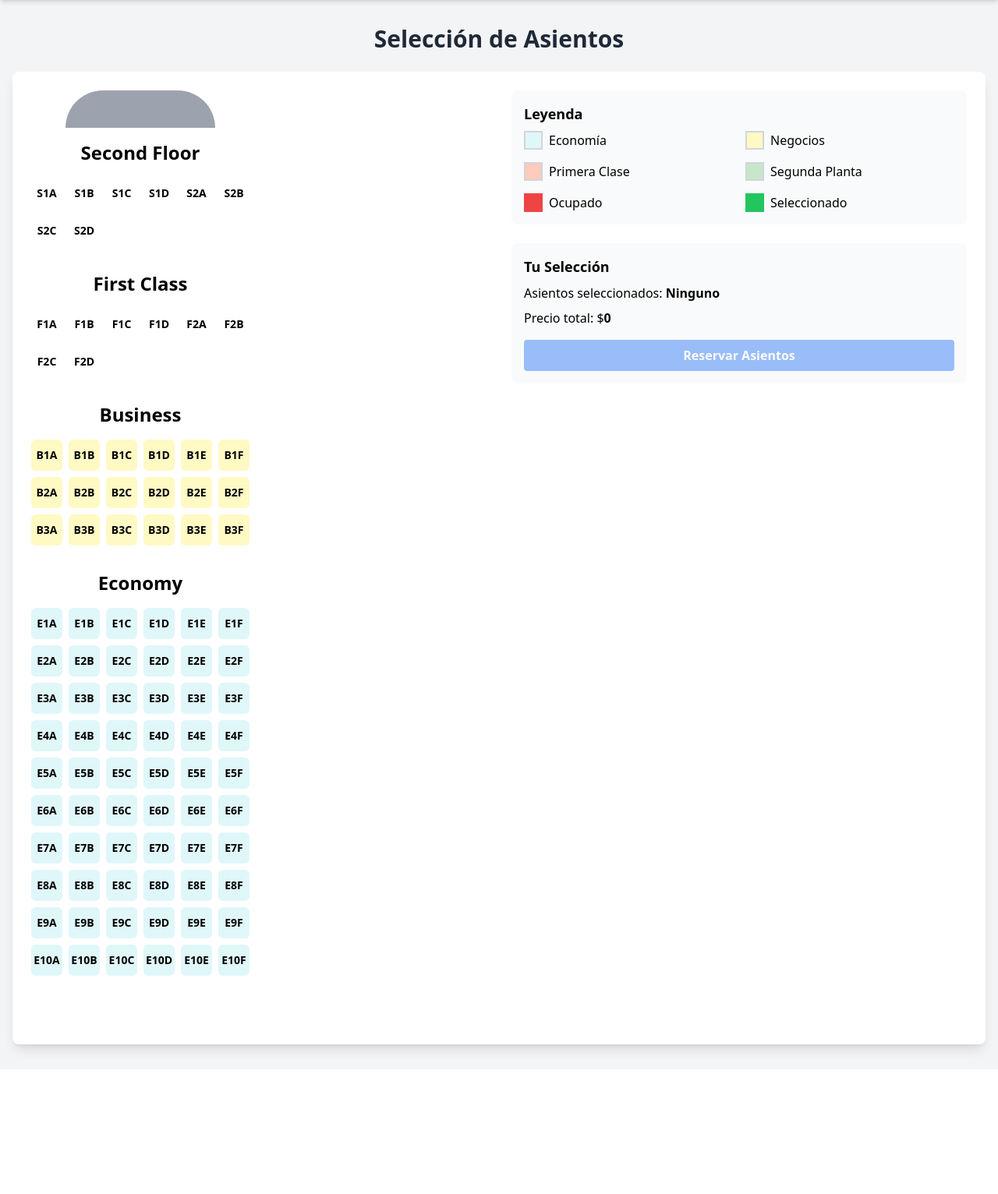
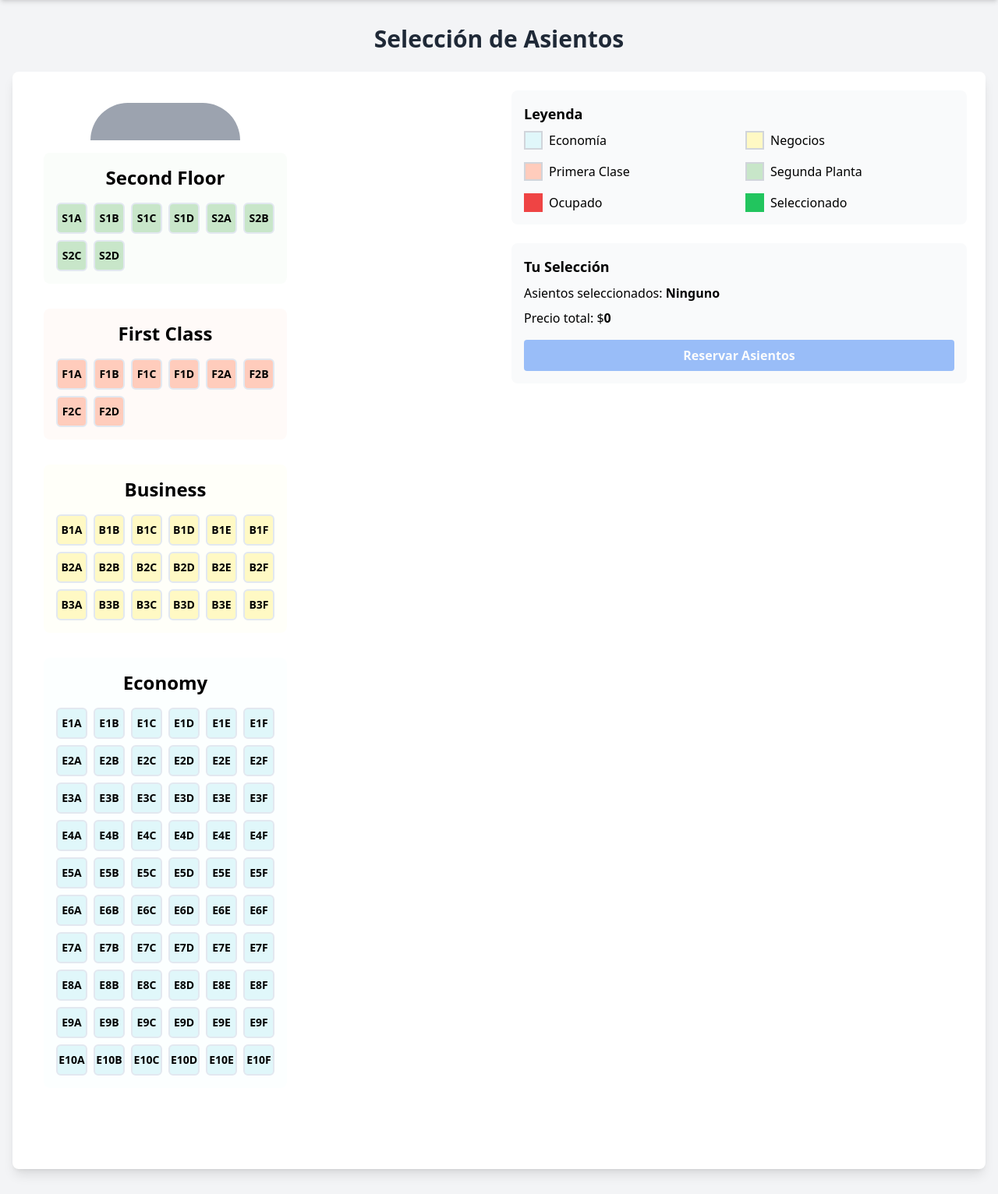
Before and after one commit to daewie/proyecto_Cesde, a Flask app: page /reservation in a window 1280 px wide. Shown: the part 64-1596 px from the top of the page at 78% size. Before the commit the page ends 1424 px from the top, so only its background shows below. Run offline with Flask 3, Linux system fonts and the light colour scheme; the visitor is signed in with stand-in values (Sample User, id 1); some libraries are stand-ins or nearby versions.

Commit message:
se eliminan comentados para mejor desarrollo

```diff
--- a/static/app.js
+++ b/static/app.js
@@ -48,7 +48,6 @@ document.addEventListener('DOMContentLoaded', function() {
             .then(response => response.json())
             .then(data => {
                 if (data.success) {
-                    // Redirigir a la página de pago
                     window.location.href = '/payment';
                 } else {
                     alert(data.message);
--- /dev/null
+++ b/static/style.css
@@ -0,0 +1,87 @@
+.seat {
+    transition: all 0.3s ease;
+    cursor: pointer;
+    user-select: none;
+    -webkit-user-select: none;
+    -moz-user-select: none;
+    -ms-user-select: none;
+    position: relative;
+    display: flex;
+    align-items: center;
+    justify-content: center;
+    min-width: 2.5rem;
+    min-height: 2.5rem;
+    border: 2px solid #e2e8f0;
+}
+
+.seat.occupied {
+    background-color: #ef9a9a !important;
+    cursor: not-allowed !important;
+    pointer-events: none;
+    border-color: #e53e3e;
+}
+
+.seat.selected {
+    background-color: #2196f3 !important;
+    color: white !important;
+    border: 2px solid #1976d2 !important;
+}
+
+.bg-secondfloor {
+    background-color: #c8e6c9;
+}
+
+.bg-firstclass {
+    background-color: #ffccbc;
+}
+
+.bg-business {
+    background-color: #fff9c4;
+}
+
+.bg-economy {
+    background-color: #e0f7fa;
+}
+
+.seat:hover:not(.occupied) {
+    transform: scale(1.1);
+    border-color: #2196f3;
+    z-index: 1;
+}
+
+.airplane-container {
+    max-width: 100%;
+    overflow-x: auto;
+    padding: 1rem;
+}
+
+.second-floor {
+    border-bottom: 2px dashed #9e9e9e;
+    margin-bottom: 2rem;
+    padding-bottom: 2rem;
+}
+
+/* Estilos específicos para cada sección */
+.secondfloor-section {
+    background-color: rgba(200, 230, 201, 0.1);
+    padding: 1rem;
+    border-radius: 0.5rem;
+}
+
+.firstclass-section {
+    background-color: rgba(255, 204, 188, 0.1);
+    padding: 1rem;
+    border-radius: 0.5rem;
+}
+
+.business-section {
+    background-color: rgba(255, 249, 196, 0.1);
+    padding: 1rem;
+    border-radius: 0.5rem;
+}
+
+.economy-section {
+    background-color: rgba(224, 247, 250, 0.1);
+    padding: 1rem;
+    border-radius: 0.5rem;
+}
--- a/templates/analytics.html
+++ b/templates/analytics.html
@@ -54,12 +54,10 @@
     </main>
 
     <script>
-        // Configuración de gráficos
         const seatsData = {{ analytics.seats_by_class | tojson }};
         const dailyRevenue = {{ analytics.daily_revenue | tojson }};
         const classRevenue = {{ analytics.class_revenue | tojson }};
 
-        // Gráfico de distribución de asientos
         new Chart(document.getElementById('seatsChart'), {
             type: 'pie',
             data: {
@@ -81,7 +79,6 @@
             }
         });
 
-        // Gráfico de ingresos diarios
         new Chart(document.getElementById('revenueChart'), {
             type: 'line',
             data: {
@@ -102,7 +99,7 @@
             }
         });
 
-        // Gráfico de ingresos por clase
+
         new Chart(document.getElementById('classRevenueChart'), {
             type: 'bar',
             data: {
--- a/templates/select_destination.html
+++ b/templates/select_destination.html
@@ -54,7 +54,6 @@
             selectedDestination.textContent = `Destino seleccionado: ${e.latlng.lat.toFixed(2)}, ${e.latlng.lng.toFixed(2)}`;
             continueButton.disabled = false;
 
-            // Store the selected destination in session storage
             sessionStorage.setItem('selectedDestination', JSON.stringify({
                 lat: e.latlng.lat,
                 lng: e.latlng.lng
```
Also changed, not shown: app.py (+0 -9 lines).
